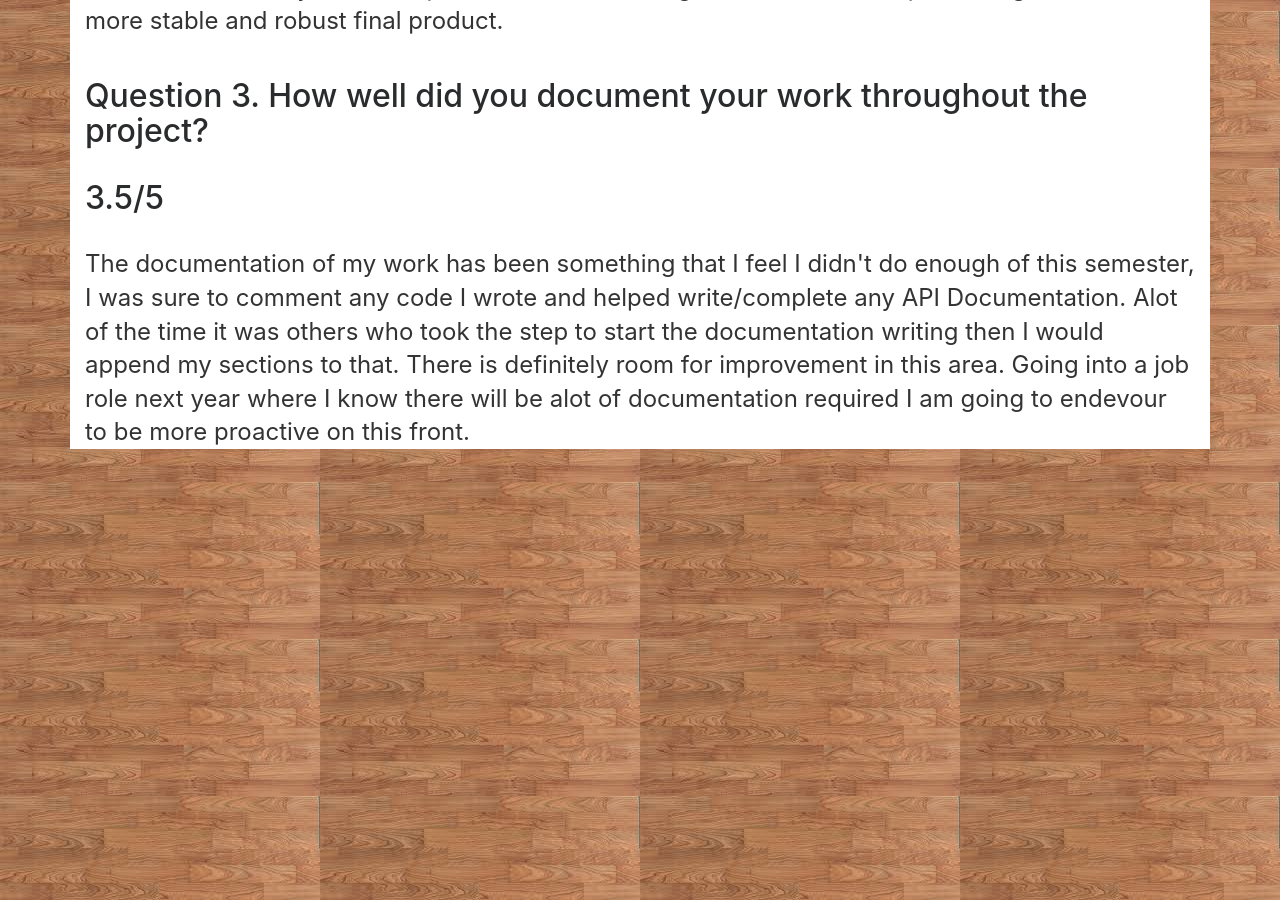
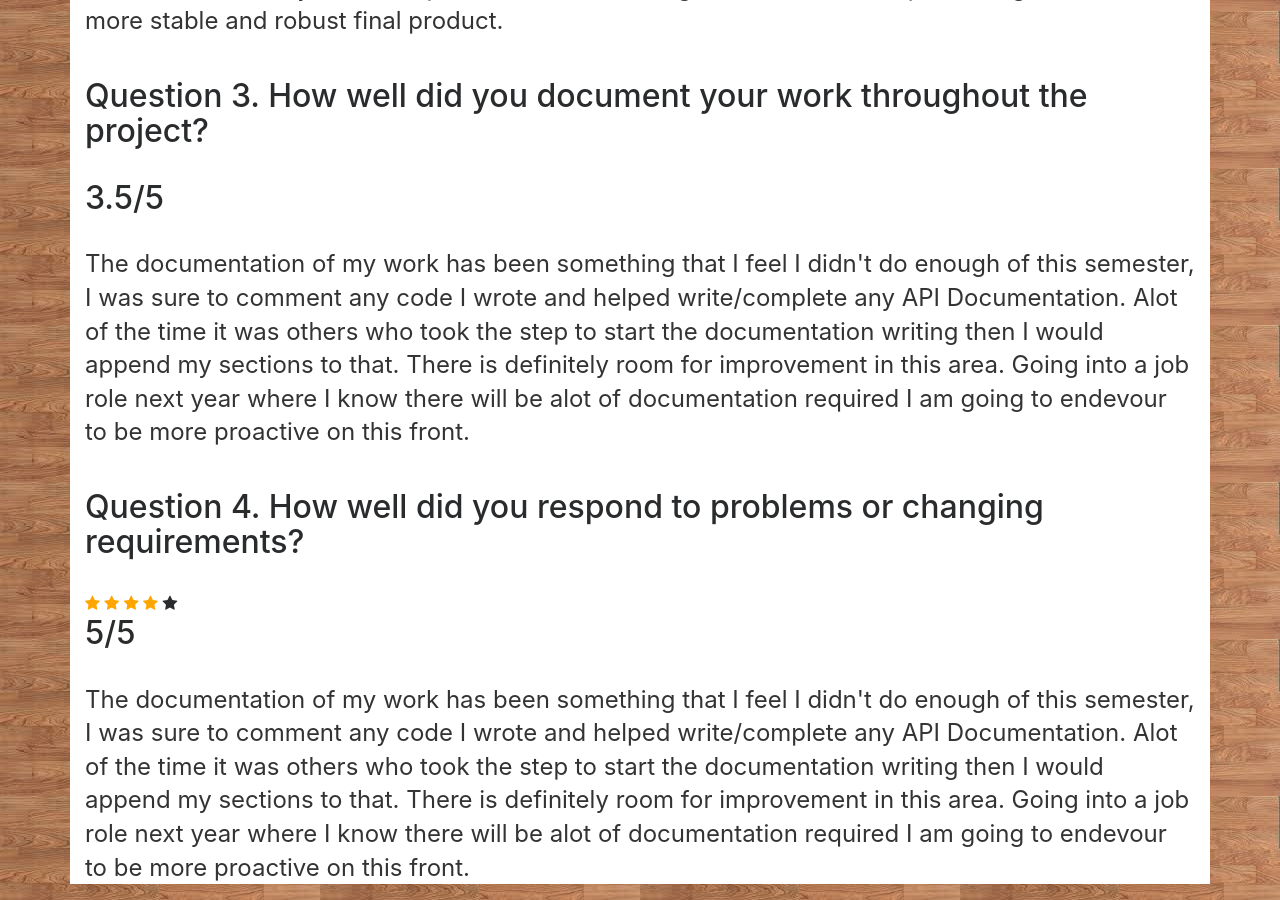
Before and after one commit to aberhjk1/aberhjk1.github.io, a Jekyll site: the page built from selfreview.html, in a window 1280 px wide and 900 px high, scrolled down 1088 px. Built offline with Jekyll 4.4.1, drawn with Linux system fonts in a browser that asks for light colours; nearby versions of some CDN libraries.

Commit message:
Update selfreview.html

```diff
--- a/selfreview.html
+++ b/selfreview.html
@@ -33,5 +33,22 @@
 <br>
 <h2>3.5/5</h2>
 <br>
-<p> The documentation of my work has been something that I feel I didn't do enough of this semester, I was sure to comment any code I wrote and helped write/complete any API Documentation. Alot of the time it was others who took the step to start the documentation writing then I would append my sections to that. There is definitely room for improvement in this area.
+<p> The documentation of my work has been something that I feel I didn't do enough of this semester,
+   I was sure to comment any code I wrote and helped write/complete any API Documentation.
+   Alot of the time it was others who took the step to start the documentation writing then I would append my sections to that. There is definitely room for improvement in this area.
    Going into a job role next year where I know there will be alot of documentation required I am going to endevour to be more proactive on this front.</p>
+
+<br>
+<h2>Question 4. How well did you respond to problems or changing requirements?</h2>
+<br>
+<span class="fa fa-star checked"></span>
+<span class="fa fa-star checked"></span>
+<span class="fa fa-star checked"></span>
+<span class="fa fa-star checked"></span>
+<span class="fa fa-star"></span>
+<h2>5/5</h2>
+<br>
+<p> The documentation of my work has been something that I feel I didn't do enough of this semester,
+   I was sure to comment any code I wrote and helped write/complete any API Documentation.
+   Alot of the time it was others who took the step to start the documentation writing then I would append my sections to that. There is definitely room for improvement in this area.
+   Going into a job role next year where I know there will be alot of documentation required I am going to endevour to be more proactive on this front.</p>
```
